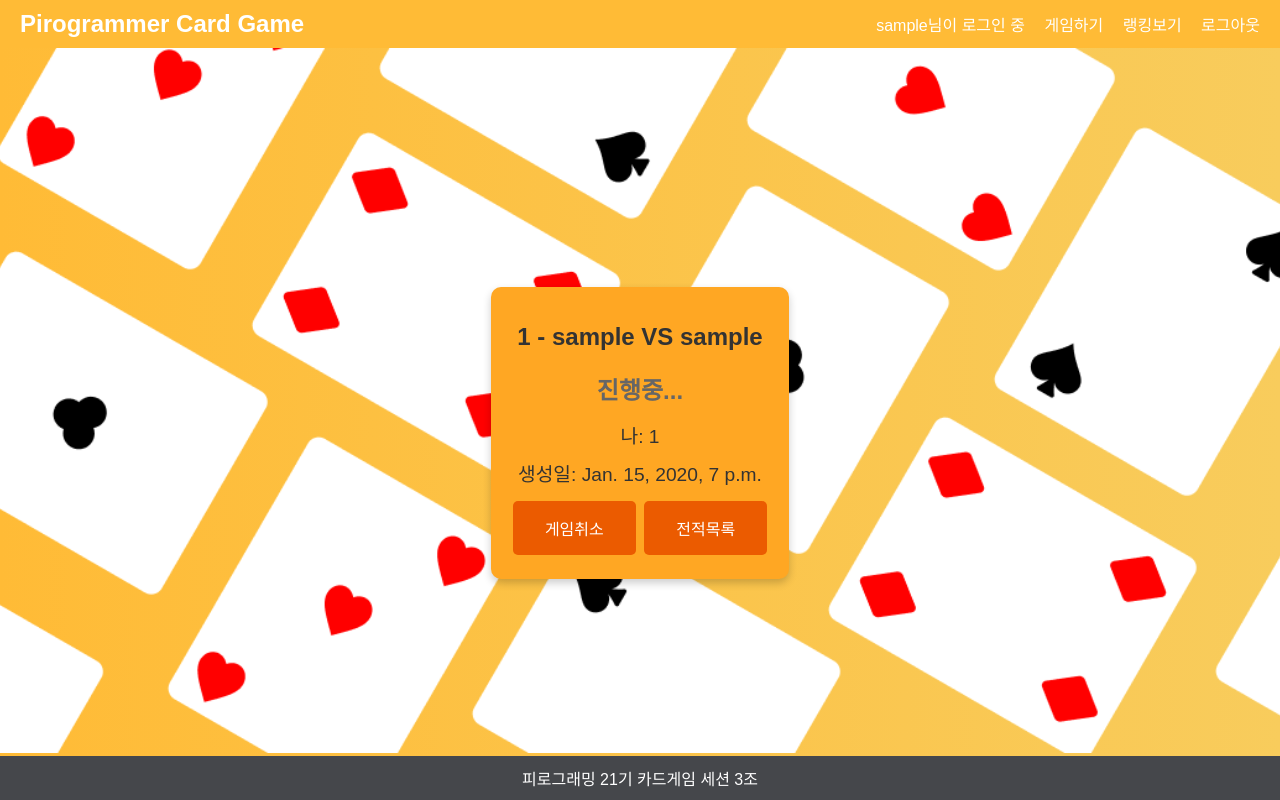
After one commit to Pirogramming-21/Piro21_CardGame_03, a Django app: page /games/detail/1/ in a window 1280 px wide. The commit adds this page. Run offline with Django 5.2, Linux system fonts and the light colour scheme; a user stored in the database is signed in; tables that the repository leaves empty hold one stand-in row (values such as "Sample post").

Commit message:
[feat] detail

```diff
--- a/apps/games/urls.py
+++ b/apps/games/urls.py
@@ -8,4 +8,5 @@ urlpatterns = [
     path("list/", views.game_list, name="list"),
     path("counter_attack/<int:pk>/", views.counter_attack, name="counter_attack"),
     path('cancel/<int:pk>/', views.game_cancel, name='cancel'),
+    path('detail/<int:pk>/', views.game_detail, name='detail'),
 ]
--- a/apps/games/views.py
+++ b/apps/games/views.py
@@ -34,26 +34,29 @@ def counter_attack(request, pk):
     game = get_object_or_404(Game, pk=pk)
     if request.method == 'POST':
         player2_card = request.POST.get('player2_card')
-        game.player2_card = player2_card
-        game.status = 'COMPLETED'
+        if player2_card is not None:
+            game.player2_card = int(player2_card)
+            game.status = 'COMPLETED'
 
-        if game.win_condition == 'HIGHER':
-            if game.player1_card > game.player2_card:
-                game.result = 'WIN'
-            elif game.player1_card < game.player2_card:
-                game.result = 'LOSE'
-            else:
-                game.result = 'DRAW'
-        else:  # LOWER
-            if game.player1_card < game.player2_card:
-                game.result = 'WIN'
-            elif game.player1_card > game.player2_card:
-                game.result = 'LOSE'
-            else:
-                game.result = 'DRAW'
+            if game.win_condition == 'HIGHER':
+                if game.player1_card > game.player2_card:
+                    game.result = 'WIN'
+                elif game.player1_card < game.player2_card:
+                    game.result = 'LOSE'
+                else:
+                    game.result = 'DRAW'
+            else:  # LOWER
+                if game.player1_card < game.player2_card:
+                    game.result = 'WIN'
+                elif game.player1_card > game.player2_card:
+                    game.result = 'LOSE'
+                else:
+                    game.result = 'DRAW'
 
-        game.save()
-        return redirect('games:list')
+            game.save()
+            return redirect('games:list')
+        else:
+            return redirect('games:counter_attack', pk=pk)
 
     random_numbers = random.sample(range(1, 11), 5)
     return render(request, 'games/counter_attack.html', {'game': game, 'random_numbers': random_numbers})
@@ -64,3 +67,9 @@ def game_cancel(request, pk):
     if game.status == 'PENDING' and game.player1 == request.user:
         game.delete()
     return redirect('games:list')
+
+@login_required
+def game_detail(request, pk):
+    game = get_object_or_404(Game, pk=pk)
+    game_index = Game.objects.filter(created_at__lt=game.created_at).count() + 1  # 게임의 순서 계산
+    return render(request, 'games/detail.html', {'game': game, 'game_index': game_index})
--- a/templates/games/counter_attack.html
+++ b/templates/games/counter_attack.html
@@ -10,7 +10,7 @@
     <h1>반격하기</h1>
     <h2>반격할 수 있는 카드</h2>
     <h2>나를 공격한 상대</h2>
-    {{ game.player1.nickname }}
+    <p>{{ game.player1.nickname }}</p>
     <form method="post">
         {% csrf_token %}
         <div class="card-container">
@@ -18,7 +18,7 @@
                 <div class="card" onclick="selectCard(this, '{{ num }}')">{{ num }}</div>
             {% endfor %}
         </div>
-        <input type="hidden" name="selected_card" id="selected_card">
+        <input type="hidden" name="player2_card" id="selected_card">
         <button type="submit">CounterAttack!</button>
     </form>
 </div>
--- /dev/null
+++ b/templates/games/detail.html
@@ -0,0 +1,79 @@
+{% extends "base.html" %}
+{% load static %}
+
+{% block title %}Game Detail{% endblock %}
+
+{% block content %}
+<style>
+    .game-detail-container {
+        display: flex;
+        justify-content: center;
+        align-items: center;
+        height: 100vh;
+    }
+    .game-detail-box {
+        background-color: rgba(255, 167, 35); /* 배경색 변경 */
+        border-radius: 10px; /* 모서리 둥글게 */
+        padding: 20px; /* 내부 여백 추가 */
+        width: auto; /* 너비 자동 조정 */
+        max-width: 90%; /* 최대 너비 제한 */
+        margin: 0 auto;
+        text-align: center;
+        box-shadow: 0 4px 8px rgba(0, 0, 0, 0.2); /* 박스 그림자 추가 */
+        color: #333; /* 텍스트 색상 */
+    }
+    .game-detail-box h1 {
+        color: #333; /* 제목 색상 */
+        font-size: 1.5em; /* 제목 글자 크기 */
+        margin-bottom: 20px; /* 제목 아래 여백 */
+    }
+    .game-detail-box h2 {
+        color: #666; /* 부제목 색상 */
+        margin-bottom: 15px; /* 부제목 아래 여백 */
+    }
+    .game-detail-box p {
+        margin: 10px 0; /* 문단 여백 */
+        font-size: 1.2em; /* 글자 크기 */
+    }
+    .game-detail-box .btn {
+        background-color: #EB5B00; /* 버튼 배경색 */
+        border: none; /* 버튼 테두리 제거 */
+        color: white; /* 버튼 텍스트 색상 */
+        padding: 15px 32px; /* 버튼 여백 */
+        text-align: center; /* 텍스트 중앙 정렬 */
+        text-decoration: none; /* 텍스트 장식 제거 */
+        display: inline-block; /* 인라인 블록 */
+        font-size: 16px; /* 글자 크기 */
+        margin: 4px 2px; /* 버튼 간격 */
+        cursor: pointer; /* 커서 변경 */
+        border-radius: 5px; /* 버튼 모서리 둥글게 */
+        transition: background-color 0.3s; /* 배경색 전환 */
+    }
+    .game-detail-box .btn:hover {
+        background-color: #9b3e05; /* 버튼 호버 색상 */
+    }
+</style>
+
+<div class="game-detail-container">
+    <div class="game-detail-box">
+        <h1>{{ game_index }} - {{ game.player1.nickname }} VS {{ game.player2.nickname }}</h1>
+        {% if game.status == 'PENDING' %}
+            <h2>진행중...</h2>
+            {% if game.player1 == request.user %}
+                <p>나: {{ game.player1_card }}</p>
+            {% elif game.player2 == request.user %}
+                <p>나: {{ game.player2_card }}</p>
+            {% endif %}
+        {% endif %}
+        {% if game.status == 'COMPLETED' %}
+            <p>결과: {{ game.result }}</p>
+            <p>승리 조건: {{ game.get_win_condition_display }}</p>
+        {% endif %}
+        <p>생성일: {{ game.created_at }}</p>
+        {% if game.status == 'PENDING' and game.player1 == request.user %}
+            <a href="{% url 'games:cancel' game.pk %}" class="btn btn-danger">게임취소</a>
+        {% endif %}
+        <a href="{% url 'games:list' %}" class="btn btn-secondary">전적목록</a>
+    </div>
+</div>
+{% endblock %}
--- a/templates/games/list.html
+++ b/templates/games/list.html
@@ -43,7 +43,7 @@
                             {% endif %}
                         {% endif %}
                     </div>
-                    <a href="#" class="btn btn-info">게임 정보 보기</a>
+                    <a href="{% url 'games:detail' game.pk %}" class="btn btn-info">게임 정보 보기</a>
                 </div>
             </div>
         {% endfor %}
@@ -80,7 +80,7 @@
                             {% endif %}
                         {% endif %}
                     </div>
-                    <a href="#" class="btn btn-info">게임 정보 보기</a>
+                    <a href="{% url 'games:detail' game.pk %}" class="btn btn-info">게임 정보 보기</a>
                 </div>
             </div>
         {% endfor %}
```
